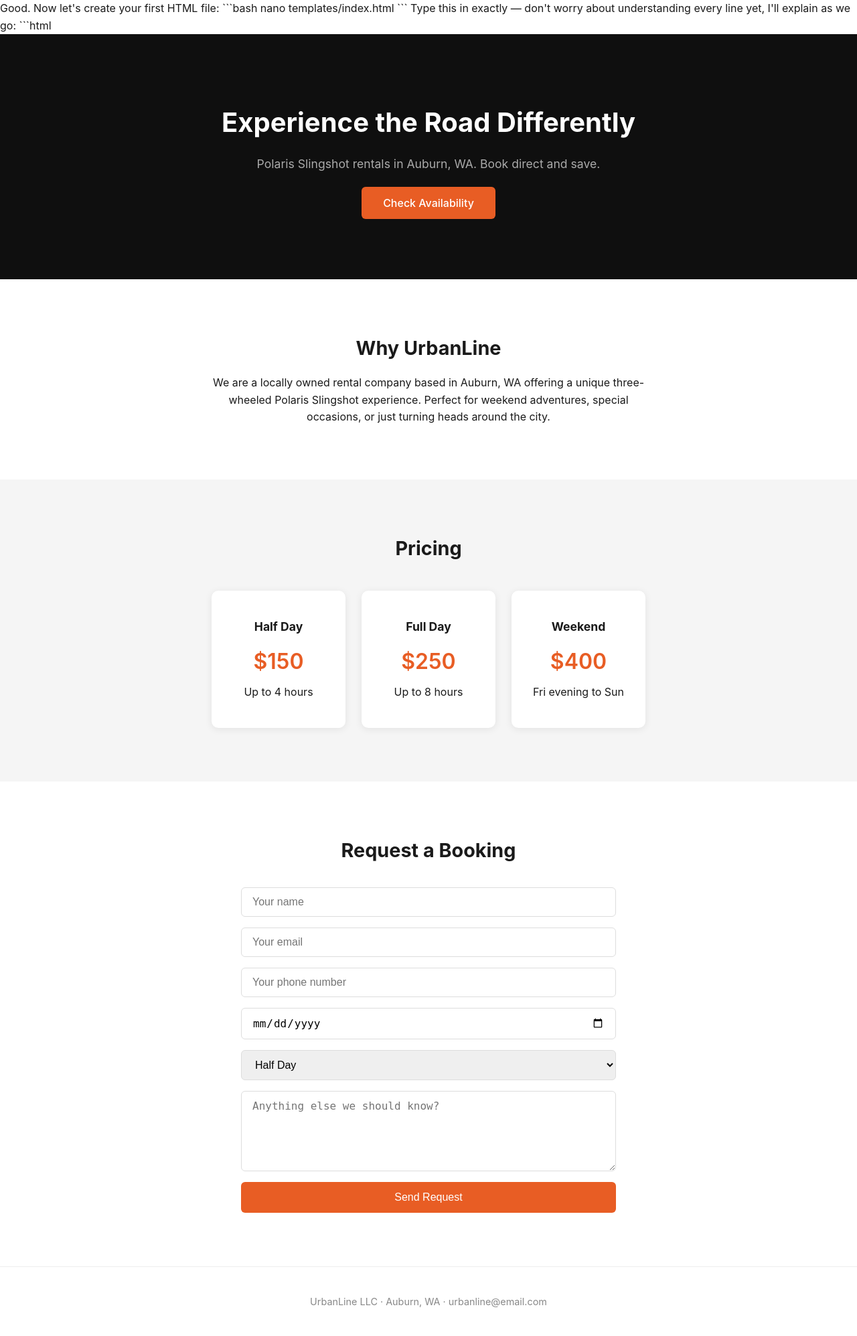
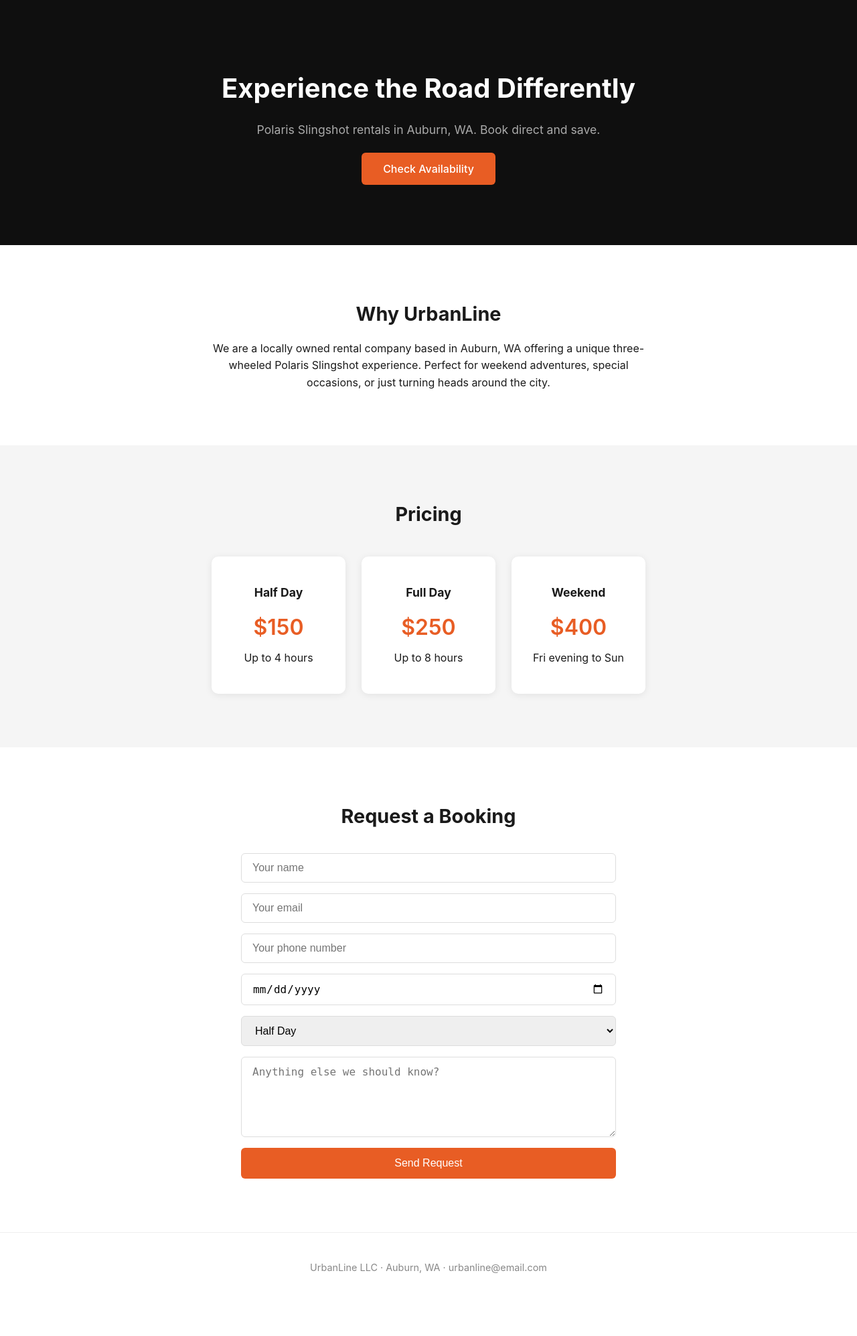
Before and after one commit to Njagi254/urbanline-platform, a Python web app: template templates/index.html in a window 1280 px wide. Shown: the whole page at 67% size. After the commit the page ends 1901 px from the top, so only its background shows below. Run offline with Jinja, Linux system fonts and the light colour scheme; the template is opened without the code that fills it, so the values that code supplies are empty.

Commit message:
index.html edit

````diff
--- a/templates/index.html
+++ b/templates/index.html
@@ -1,12 +1,3 @@
-Good. Now let's create your first HTML file:
-
-```bash
-nano templates/index.html
-```
-
-Type this in exactly — don't worry about understanding every line yet, I'll explain as we go:
-
-```html
 <!DOCTYPE html>
 <html lang="en">
 <head>
````
